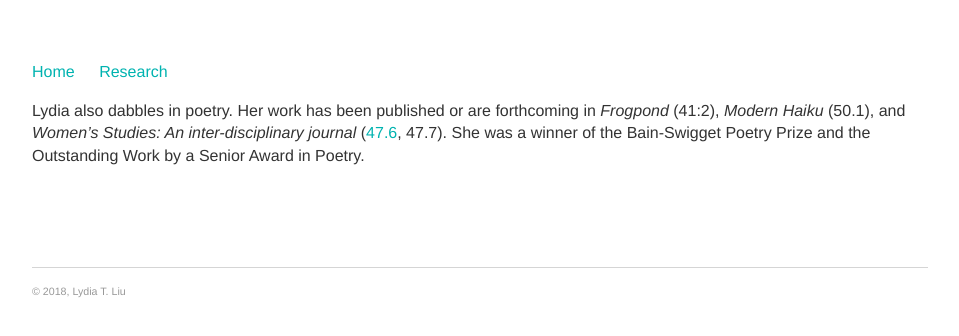
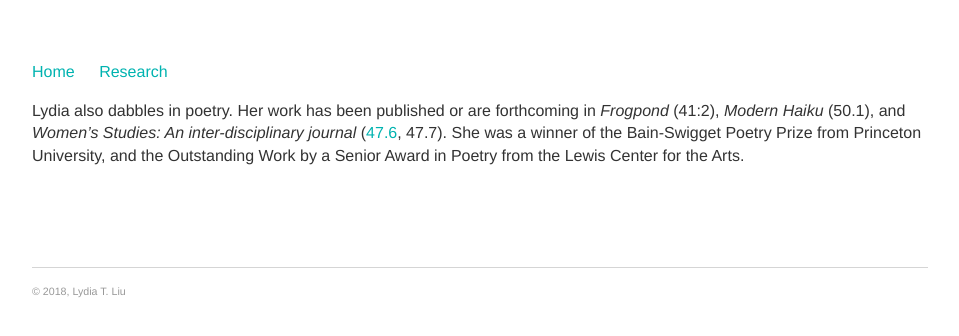
Before and after one commit to serenalwang/serenalwang.github.io, a Jekyll site: the page built from writing.md, in a window 1280 px wide. Shown: the top 336 px of the page, without its empty margins (160-1119 px from the left). Built offline with Jekyll 4.4.1, drawn with Linux system fonts in a browser that asks for light colours.

Commit message:
Update writing.md

```diff
--- a/writing.md
+++ b/writing.md
@@ -3,4 +3,4 @@
 title: Writing
 ---
 
-Lydia also dabbles in poetry. Her work has been published or are forthcoming in *Frogpond* (41:2), *Modern Haiku* (50.1), and *Women's Studies: An inter-disciplinary journal* ([47.6](https://www.tandfonline.com/eprint/TZPzIzbIQ9FtvsHs9rX8/full), 47.7). She was a winner of the Bain-Swigget Poetry Prize and the Outstanding Work by a Senior Award in Poetry.
+Lydia also dabbles in poetry. Her work has been published or are forthcoming in *Frogpond* (41:2), *Modern Haiku* (50.1), and *Women's Studies: An inter-disciplinary journal* ([47.6](https://www.tandfonline.com/eprint/TZPzIzbIQ9FtvsHs9rX8/full), 47.7). She was a winner of the Bain-Swigget Poetry Prize from Princeton University, and the Outstanding Work by a Senior Award in Poetry from the Lewis Center for the Arts.
```
